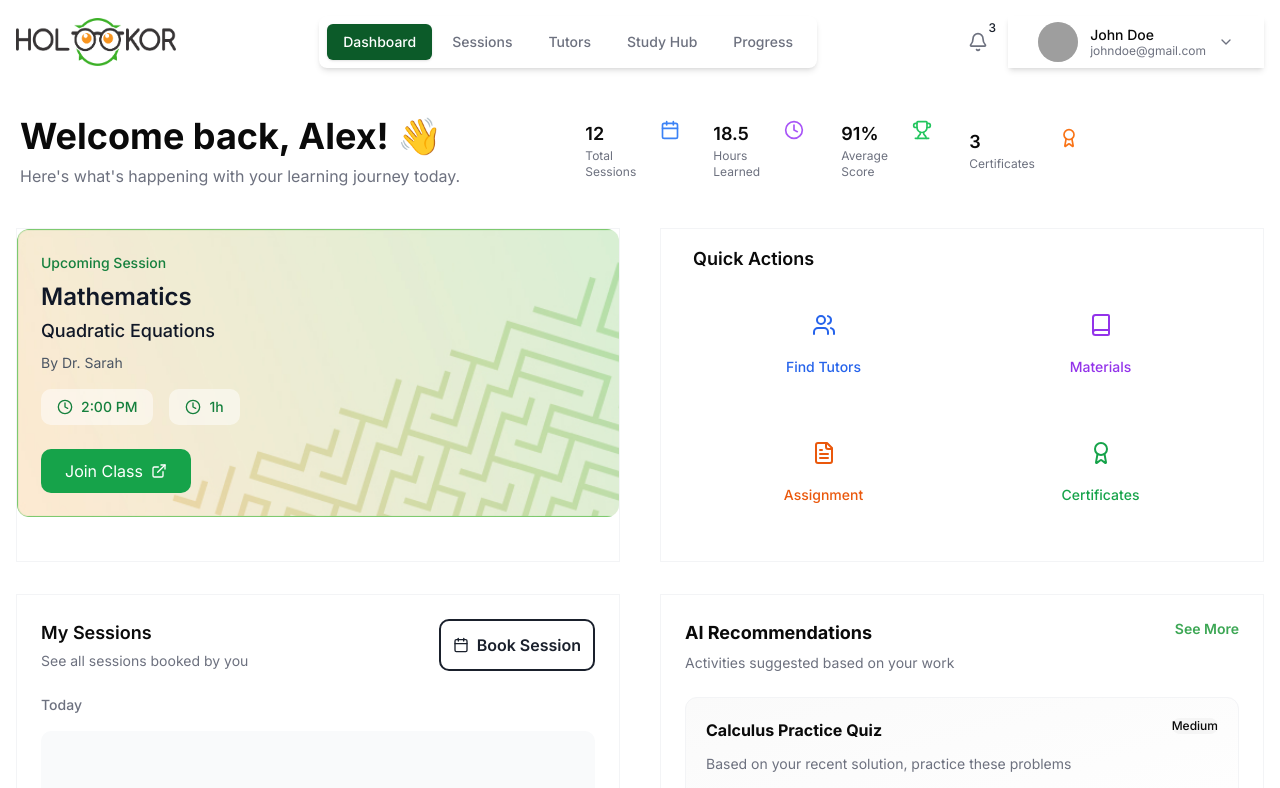
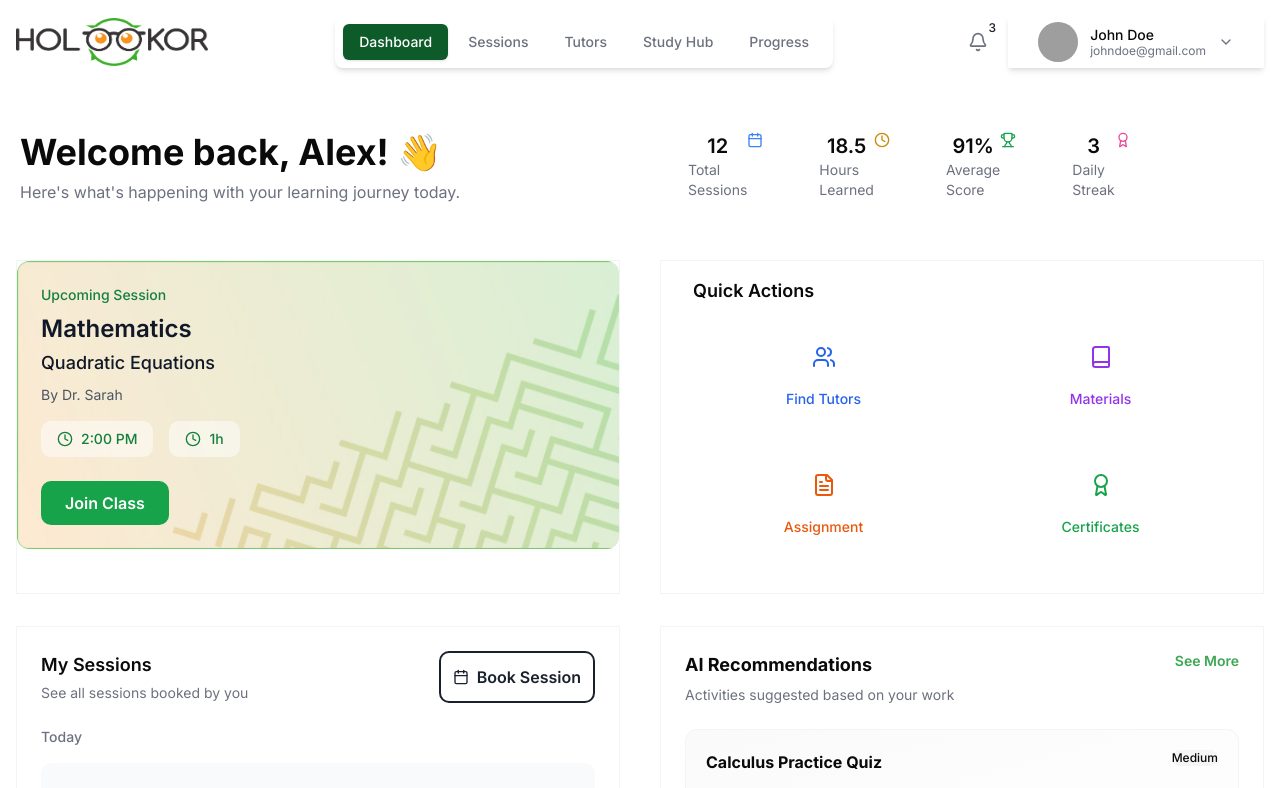
Before and after one commit to AsteriskRD/Holookor-Frontend, a Next.js app: page /dashboard in a window 1280 px wide. Shown: the top 788 px of the page. Built offline with nearby package versions, Linux system fonts and the light colour scheme; grey boxes are pictures that could not be loaded.

Commit message:
added features

```diff
--- a/src/components/Logo.jsx
+++ b/src/components/Logo.jsx
@@ -6,14 +6,14 @@ import Link from "next/link";
  */
 export default function Logo({ className = "" }) {
   return (
-    <Link href='/' className={`flex items-center gap-2 ${className}`}>
+    <Link href="/" className={`flex items-center gap-2 ${className}`}>
       <Image
         src="/Logo.png"
         alt="HOLOOKOR"
-        width={150}
-        height={40}
+        width={100}
+        height={20}
         priority
-        className="w-23 h-10 sm:w-32 sm:h-10 md:w-40 md:h-11 lg:w-50 lg:h-12"
+        className="w-20 h-6 sm:w-28 sm:h-7 md:w-36 md:h-11 lg:w-48 lg:h-12"
       />
       {/* <span className="text-xl font-bold">HOLOOKOR</span> */}
     </Link>
--- a/src/components/all-dashboard-components/StatCard.jsx
+++ b/src/components/all-dashboard-components/StatCard.jsx
@@ -10,24 +10,19 @@ export default function StatCard({
   iconColor = "text-[var(--color-primary-500)]",
 }) {
   return (
-    <div className="border-[var(--color-border)] p-3 mx-auto w-full sm:w-auto min-w-[5.5rem] lg:mx-3">
-      <div className="flex sm:flex-row flex-col items-start  gap-4">
-        <div className="flex-1 px-2">
-          <p className="text-lg font-semibold text-[var(--color-foreground)]">
+    <div className="border-[var(--color-border)]  sm:p-2  lg:mx-3 rounded-md">
+      <div className="flex sm:flex-row flex-col items-center sm:items-start ">
+        <div className="flex-1 text-center sm:text-left">
+          <p className=" sm:text-md md:text-xl text-center font-semibold text-[var(--color-foreground)]">
             {value}
           </p>
-          <p className="text-xs text-[var(--color-muted-foreground)] mb-1">
+          <p className="text-xs sm:text-sm text-[var(--color-muted-foreground)] mb-1">
             {label}
           </p>
         </div>
-        <div
-          className={`rounded-md bg-white/30 ${iconColor.replace(
-            "text-",
-            "bg-"
-          )}`}
-        >
-          <Icon className={`w-5 h-5 ${iconColor}`} />
-        </div>
+        <span>
+          <Icon className={` w-3 h-3 sm:w-4 sm:h-4 ${iconColor}`} />
+        </span>
       </div>
     </div>
   );
--- a/src/components/all-dashboard-components/StatsGrid.jsx
+++ b/src/components/all-dashboard-components/StatsGrid.jsx
@@ -7,31 +7,74 @@ import StatCard from "./StatCard";
  */
 export default function StatsGrid({ stats }) {
   return (
-    <div className="flex items-center justify-end gap-4">
+    // Responsive stats: two-per-row on very small, three on small, single-row (no-wrap) on md+
+    // <div className="flex flex-wrap md:flex-nowrap items-center justify-center gap-4 py-4">
+    //   <div className="flex-shrink-0 w-1/2 sm:w-1/3 md:w-auto px-2">
+    //     <StatCard
+    //       icon={Calendar}
+    //       label="Total Sessions"
+    //       value={stats.totalSessions}
+    //       iconColor="text-blue-500"
+    //     />
+    //   </div>
+
+    //   <div className="flex-shrink-0 w-1/2 sm:w-1/3 md:w-auto px-2">
+    //     <StatCard
+    //       icon={Clock}
+    //       label="Hours Learned"
+    //       value={stats.hoursLearned}
+    //       iconColor="text-purple-500"
+    //     />
+    //   </div>
+
+    //   <div className="flex-shrink-0 w-1/2 sm:w-1/3 md:w-auto px-2">
+    //     <StatCard
+    //       icon={Trophy}
+    //       label="Average Score"
+    //       value={`${stats.averageScore}%`}
+    //       iconColor="text-green-500"
+    //     />
+    //   </div>
+
+    //   <div className="flex-shrink-0 w-1/2 sm:w-1/3 md:w-auto px-2">
+    //     <StatCard
+    //       icon={Award}
+    //       label="Certificates"
+    //       value={stats.certificates}
+    //       iconColor="text-orange-500"
+    //     />
+    //   </div>
+    // </div>
+<div className="flex items-center justify-between gap-4 px-2 py-4  md:flex-nowrap  ">
   <StatCard
     icon={Calendar}
     label="Total Sessions"
     value={stats.totalSessions}
     iconColor="text-blue-500"
   />
+
   <StatCard
     icon={Clock}
     label="Hours Learned"
     value={stats.hoursLearned}
-        iconColor="text-purple-500"
+    iconColor="text-yellow-600"
   />
+
   <StatCard
     icon={Trophy}
     label="Average Score"
     value={`${stats.averageScore}%`}
-        iconColor="text-green-500"
+    iconColor="text-green-600"
   />
+
   <StatCard
     icon={Award}
-        label="Certificates"
+    label="Daily Streak"
     value={stats.certificates}
-        iconColor="text-orange-500"
+    iconColor="text-pink-500"
   />
 </div>
+
+
   );
 }
--- a/src/components/all-dashboard-components/UpcomingSessionCard.jsx
+++ b/src/components/all-dashboard-components/UpcomingSessionCard.jsx
@@ -2,6 +2,7 @@ import { Clock, ExternalLink } from "lucide-react";
 import Card from "../ui/Card";
 import Link from "next/link";
 import { formatTime, formatDuration } from "@/utils/formatters";
+import Button from "../ui/Button";
 
 /**
  * Upcoming Session Card component with decorative pattern
@@ -49,13 +50,13 @@ export default function UpcomingSessionCard({ session, onJoinClass }) {
           </div>
         </div>
 
-        <Link
-          href={`/live-session?sessionId=${session.id}`}
+        <Button
+
           className="inline-flex items-center gap-2 bg-green-600 text-white px-6 py-2.5 rounded-lg hover:bg-green-700 transition-colors"
         >
           <span>Join Class</span>
-          <ExternalLink className="w-4 h-4" />
-        </Link>
+
+        </Button>
       </div>
     </Card>
   );
--- a/src/components/navigation/NavBar.jsx
+++ b/src/components/navigation/NavBar.jsx
@@ -112,7 +112,7 @@ export default function NavBar({ user, notificationCount }) {
             </button>
 
             {/* User Profile Dropdown */}
-            <div className="relative shadow-md px-6" ref={menuRef}>
+            <div className="relative md:shadow-md md:px-6" ref={menuRef}>
               <button
                 onClick={() => setShowUserMenu((prev) => !prev)}
                 className="flex items-center gap-3 p-1.5 hover:bg-[var(--muted)] rounded-lg transition-colors duration-150"
```
Lines whose indentation alone changed are shown as unchanged.
